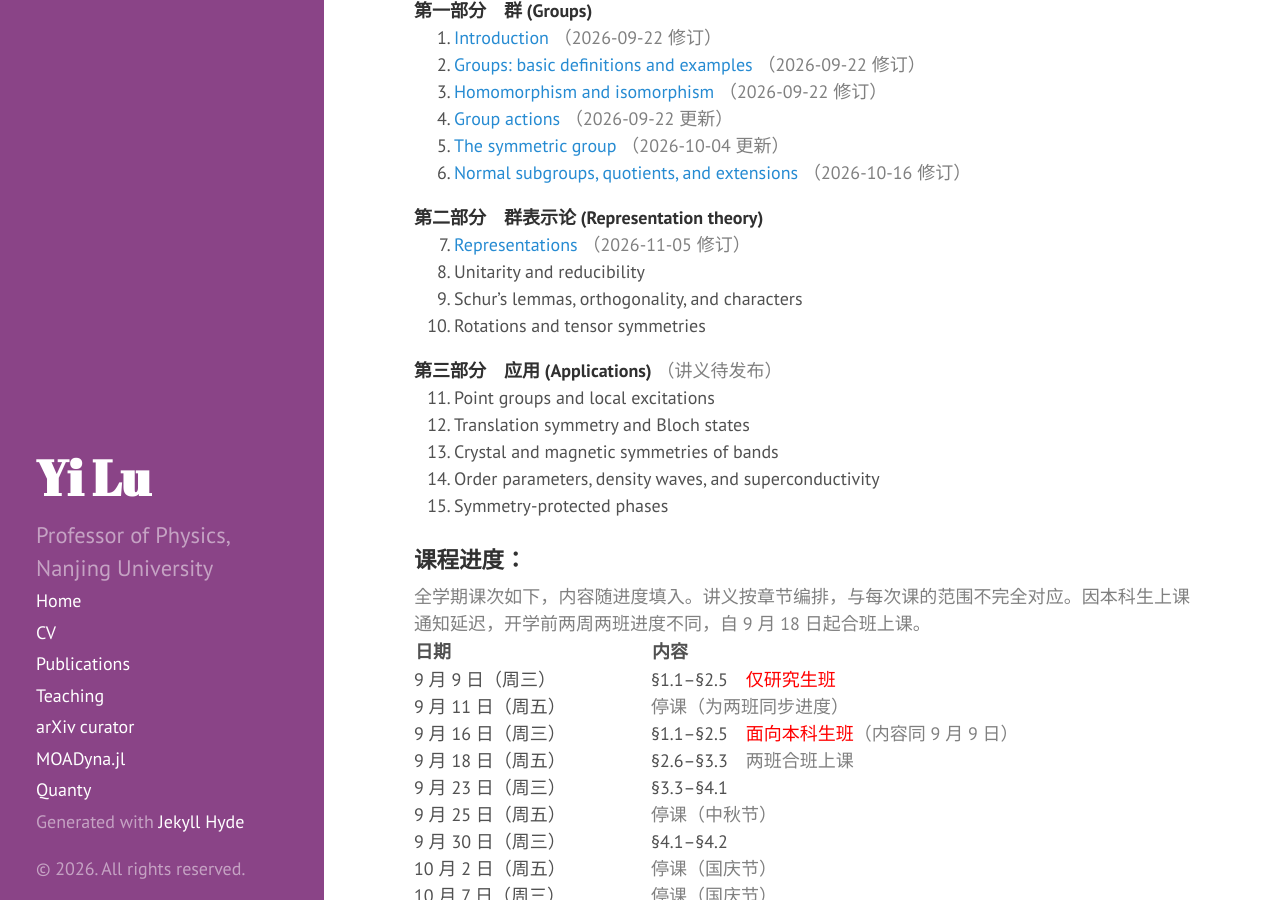
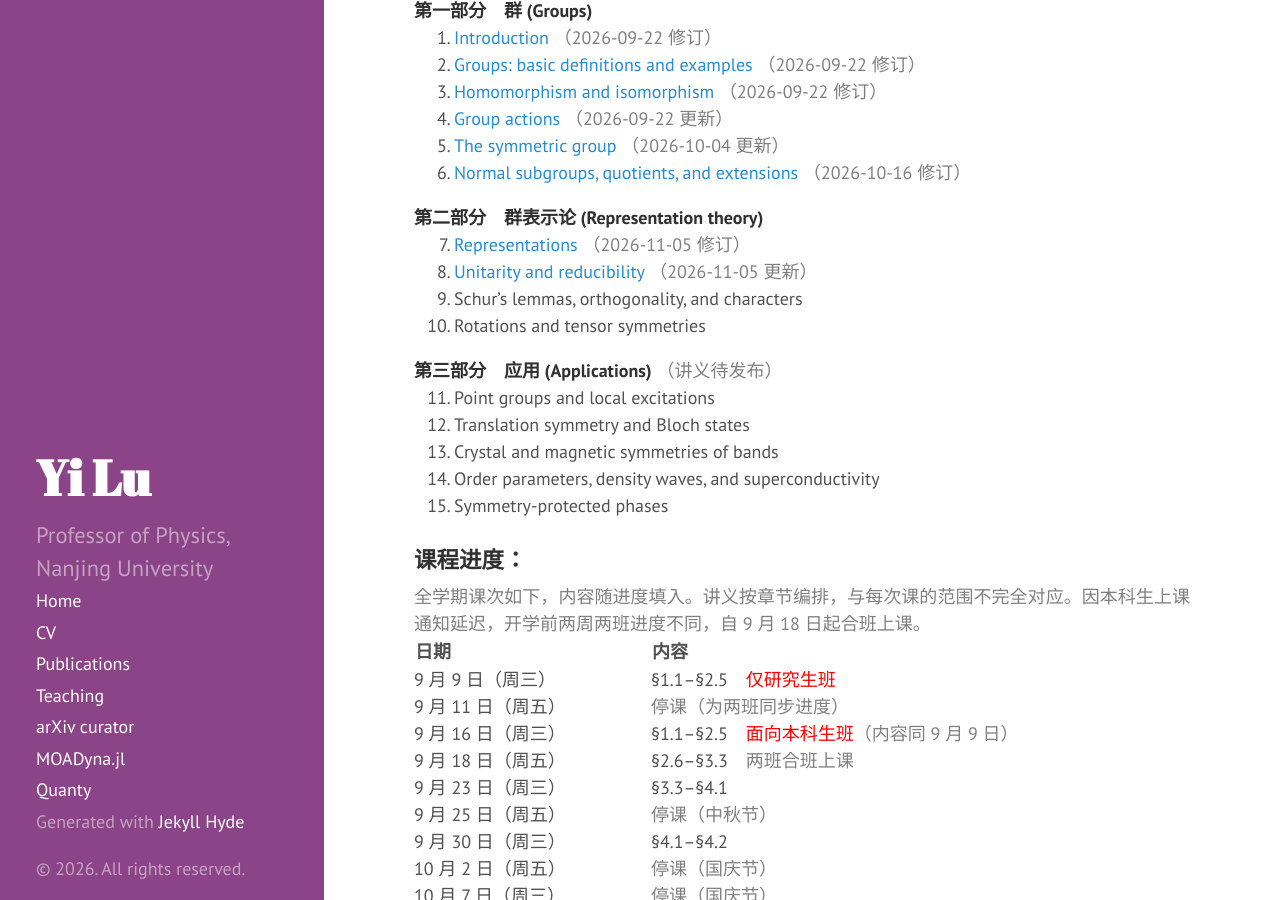
Before and after one commit to yilu/personal_site, a Jekyll site: the page built from teaching/AS2026/GT/index.md, in a window 1280 px wide and 900 px high, scrolled down 939 px. Built offline with Jekyll 4.4.1, drawn with Linux system fonts in a browser that asks for light colours.

Commit message:
Publish Chapter 8 on unitarity and reducibility

```diff
--- a/teaching/AS2026/GT/index.md
+++ b/teaching/AS2026/GT/index.md
@@ -40,7 +40,7 @@ title: Group Theory and its Applications
 
   **第二部分　群表示论 (Representation theory)**
   7. [Representations]({{ site.url }}/teaching/AS2026/GT/notes/GT-ch07.pdf) <span style="color: gray">（2026-11-05 修订）</span>
-  8. Unitarity and reducibility
+  8. [Unitarity and reducibility]({{ site.url }}/teaching/AS2026/GT/notes/GT-ch08.pdf) <span style="color: gray">（2026-11-05 更新）</span>
   9. Schur's lemmas, orthogonality, and characters
   10. Rotations and tensor symmetries
 {:start="7"}
```
Also changed, not shown: 1 other file.
